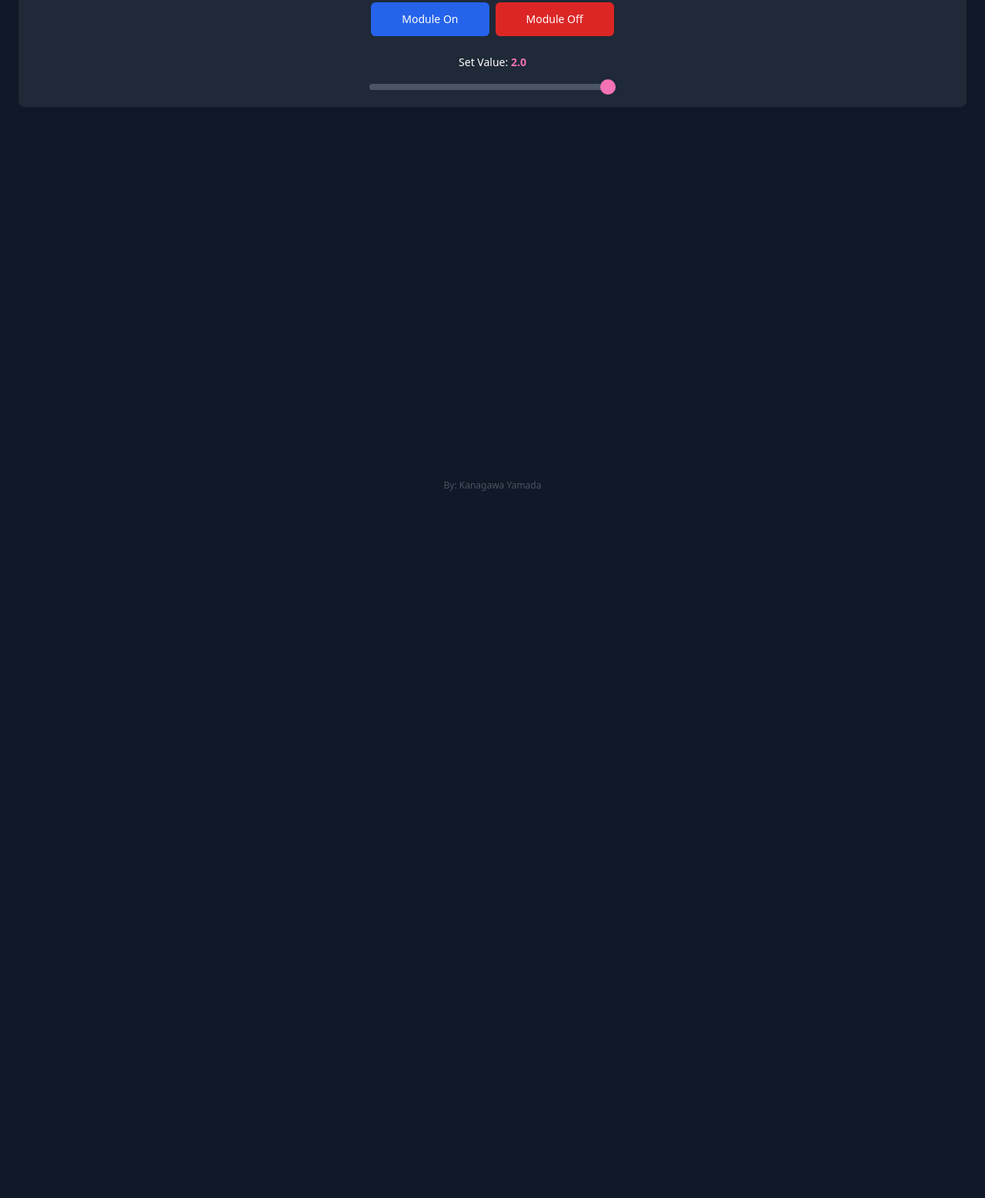
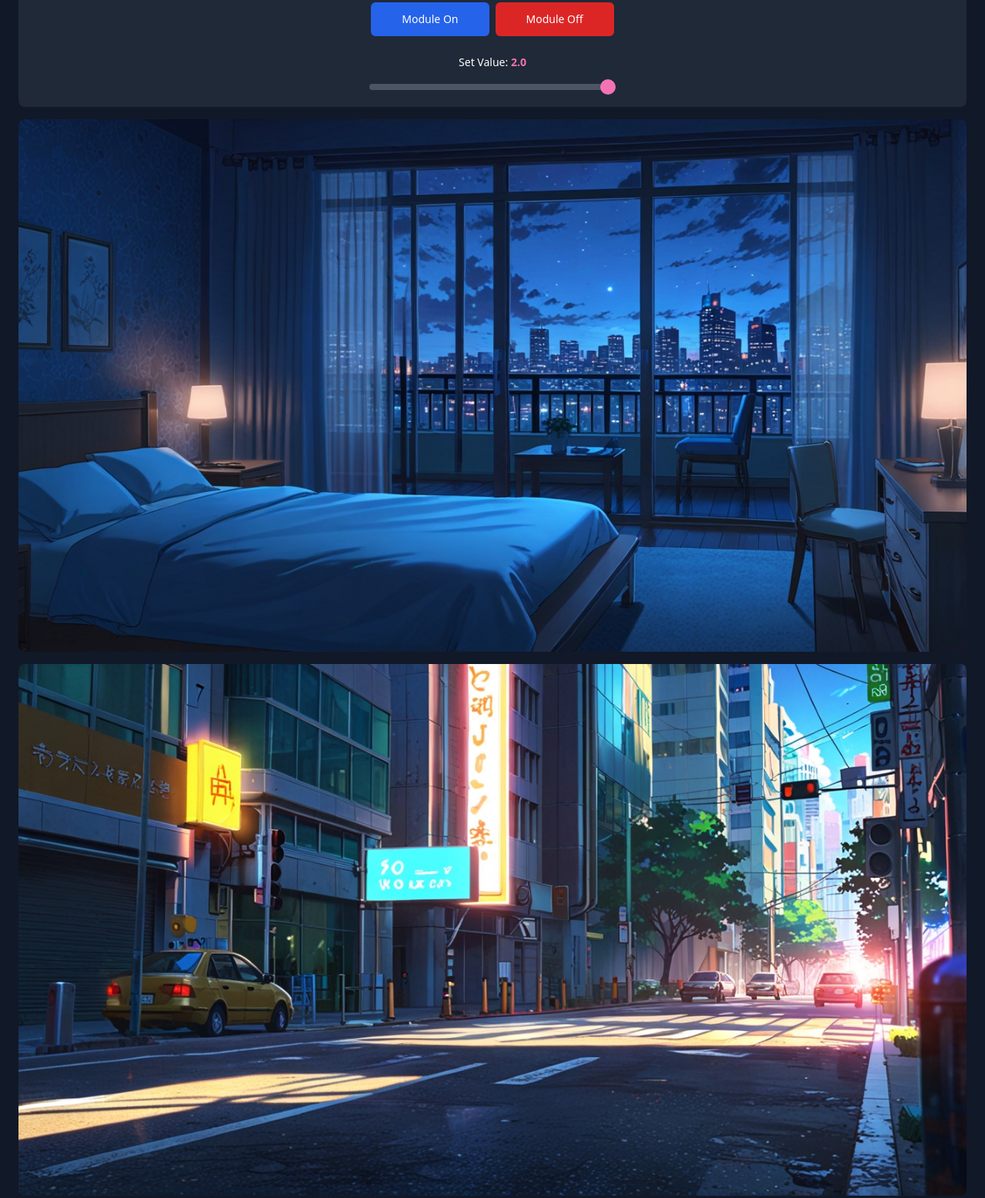
Before and after one commit to LoggingNewMemory/AyundaRisuColorEnhancer, a website built with Parcel: page WebSource/index.html in a window 1280 px wide. Shown: the part 141-1698 px from the top of the page at 77% size. Before the commit the page ends 800 px from the top, so only its background shows below. Built offline with nearby package versions, Linux system fonts and the light colour scheme.

Commit message:
add image so users can know the diff

```diff
--- a/WebSource/index.html
+++ b/WebSource/index.html
@@ -28,6 +28,11 @@
                     <input id="moduleValueSlider" type="range" min="1.0" max="2.0" value="2.0" step="0.1" class="w-full h-2 bg-gray-700 rounded-lg appearance-none cursor-pointer">
                 </div>
             </div>
+
+            <div class="mt-4">
+                <img src="bg1.jpg" alt="Background Image 1" class="w-full rounded-lg mb-4">
+                <img src="bg2.jpg" alt="Background Image 2" class="w-full rounded-lg">
+            </div>
         </div>
     </main>
     <footer class="mb-2 mt-auto py-3 text-center text-gray-600 text-xs">
```
Also changed, not shown: WebSource/bg1.jpg (added), WebSource/bg2.jpg (added).
